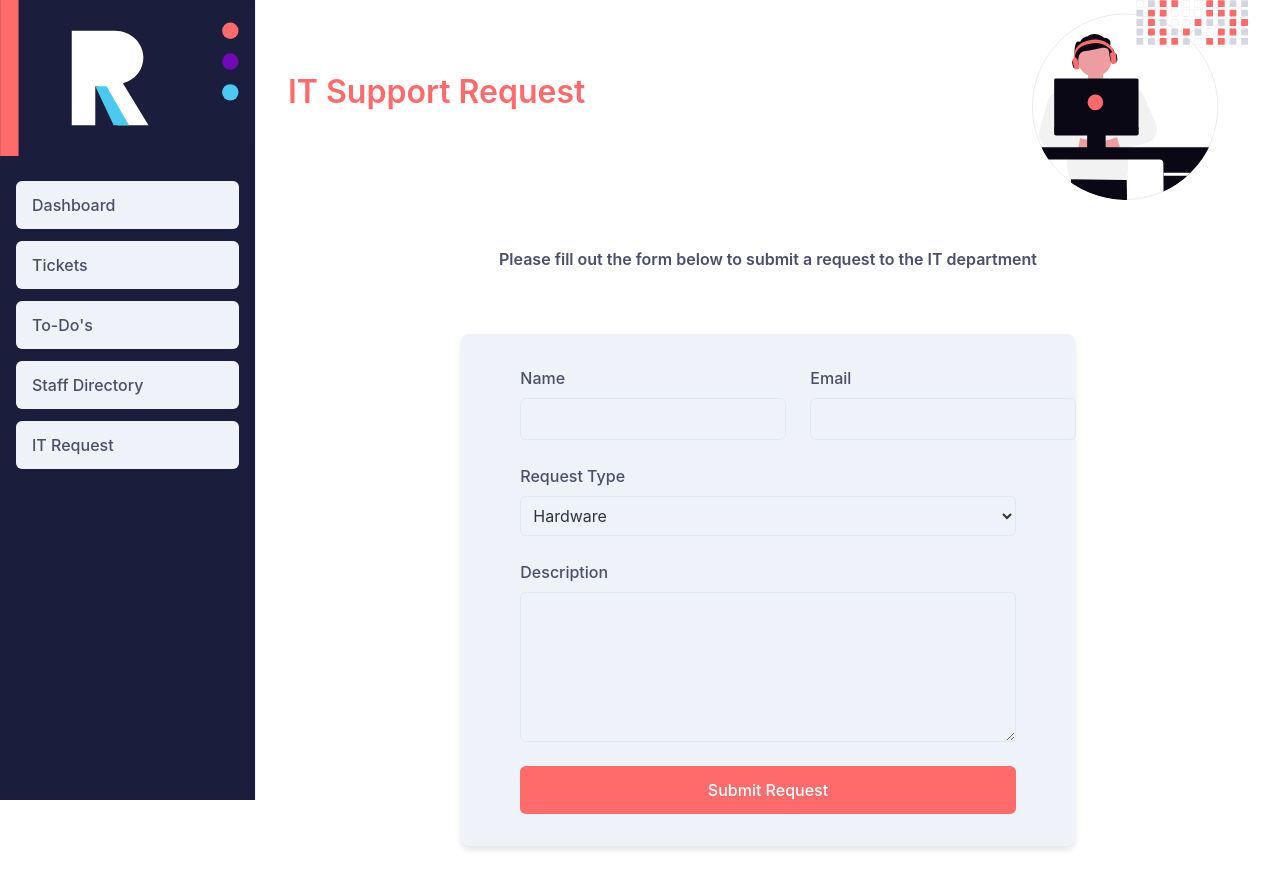
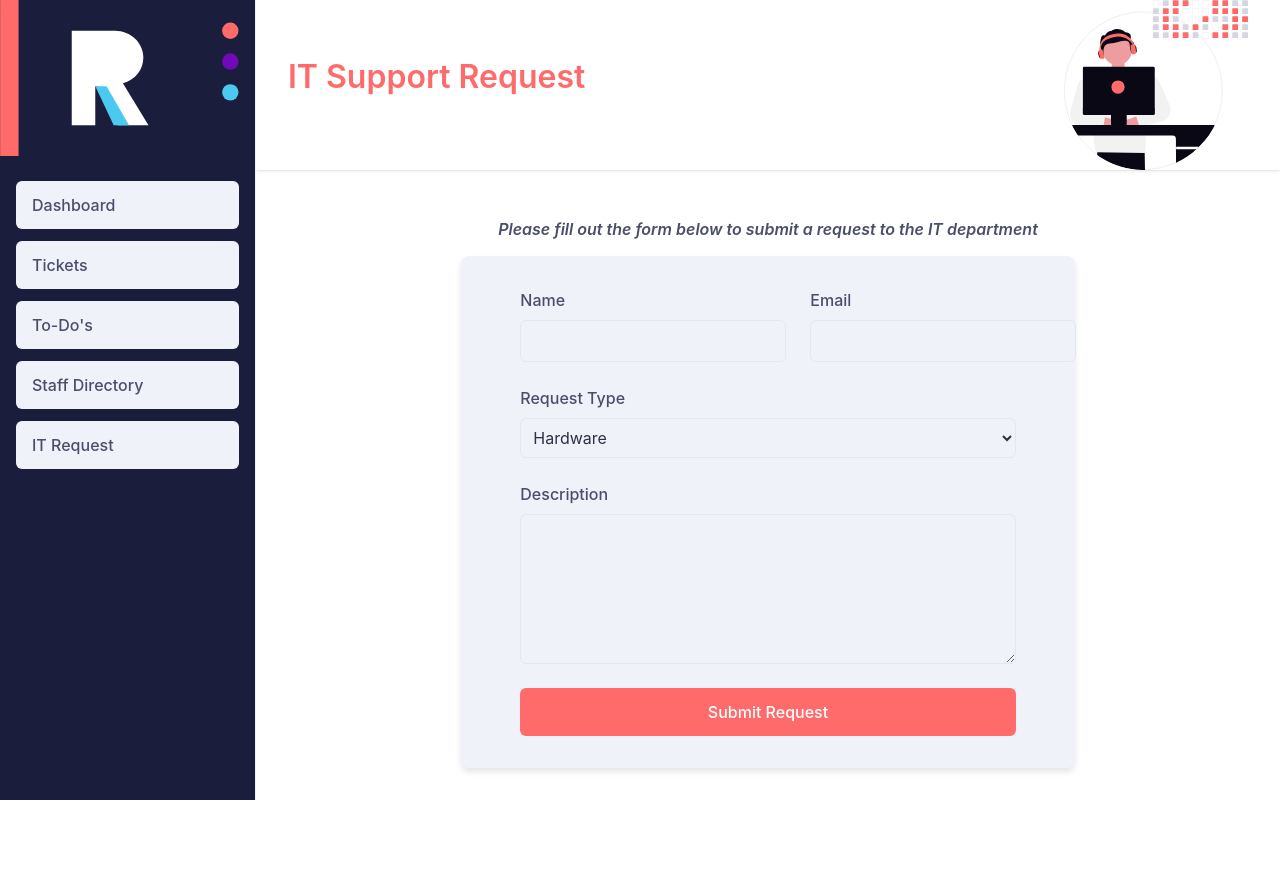
Before and after one commit to rhiannonlind/brr-dashboard, a React (Vite) app: page /it-request in a window 1280 px wide. Both pictures are taken after a click on the button "IT Request". Shown: the top 888 px of the page. After the commit the page ends 816 px from the top, so only its background shows below. Built offline with nearby package versions, Linux system fonts and the light colour scheme.

Commit message:
style: Refine styling of Banner, IT Requests, To-Do's, and Header
- Tweak Banner component
- Added home navigation to logo within Header component
- Tweak IT Request form styling
- Tweak To-Do list styling
- Implement consistent spacing and alignment

```diff
--- a/src/components/Banner.jsx
+++ b/src/components/Banner.jsx
@@ -7,7 +7,7 @@ export default function Banner({
   imageAlt = "Dashboard banner"
 }) {
   return (
-    <div className='w-full h-[200px] overflow-hidden flex items-center justify-between px-8'>
+    <div className='w-full h-[170px] overflow-hidden flex items-center justify-between px-8 shadow-sm'>
       <h1 className='text-4xl font-bold text-[#FF6B6B]'>{title}</h1>
       <img
         src={image}
--- a/src/components/Header.jsx
+++ b/src/components/Header.jsx
@@ -6,7 +6,12 @@ export default function Header({ onViewChange }) {
   return (
     <div className='header-container'>
       <div className='logo-container'>
-        <img src={logoImage} alt='R logo' />
+        <button
+          onClick={() => onViewChange('main')}
+          className='cursor-pointer'
+        >
+          <img src={logoImage} alt='R logo' />
+        </button>
       </div>
       <div className='nav-buttons'>
         <button
--- a/src/pages/ITRequest.jsx
+++ b/src/pages/ITRequest.jsx
@@ -48,7 +48,7 @@ export default function ITRequest() {
         imageAlt="IT Support banner"
       />
       <div className='flex flex-col items-center justify-center mt-10 p-2'>
-        <h5 className='text-brand-secondary mb-0'>Please fill out the form below to submit a request to the IT department</h5>
+        <h5 className='text-brand-secondary mb-0 italic'>Please fill out the form below to submit a request to the IT department</h5>
       </div>
       <div className='it-request-container flex justify-center items-center'>
         <form onSubmit={handleSubmit} className='it-request-form'>
--- a/src/styles/ITRequest.css
+++ b/src/styles/ITRequest.css
@@ -1,7 +1,8 @@
 .it-request-container {
   background-color: #F0F2FA;
   width: 60%;
-  margin: 3rem auto;
+  margin: 0 auto;
+  margin-bottom: 3rem;
   padding: 2rem;
   border-radius: 0.5rem;
   box-shadow: 0 4px 6px rgba(0, 0, 0, 0.1);
--- a/src/styles/ToDos.css
+++ b/src/styles/ToDos.css
@@ -4,5 +4,6 @@
   font-weight: 700;
   color: #1A1E3C;
   margin-bottom: 1.5rem;
+  margin-top: 2.5rem;
   text-align: center;
 }
```
